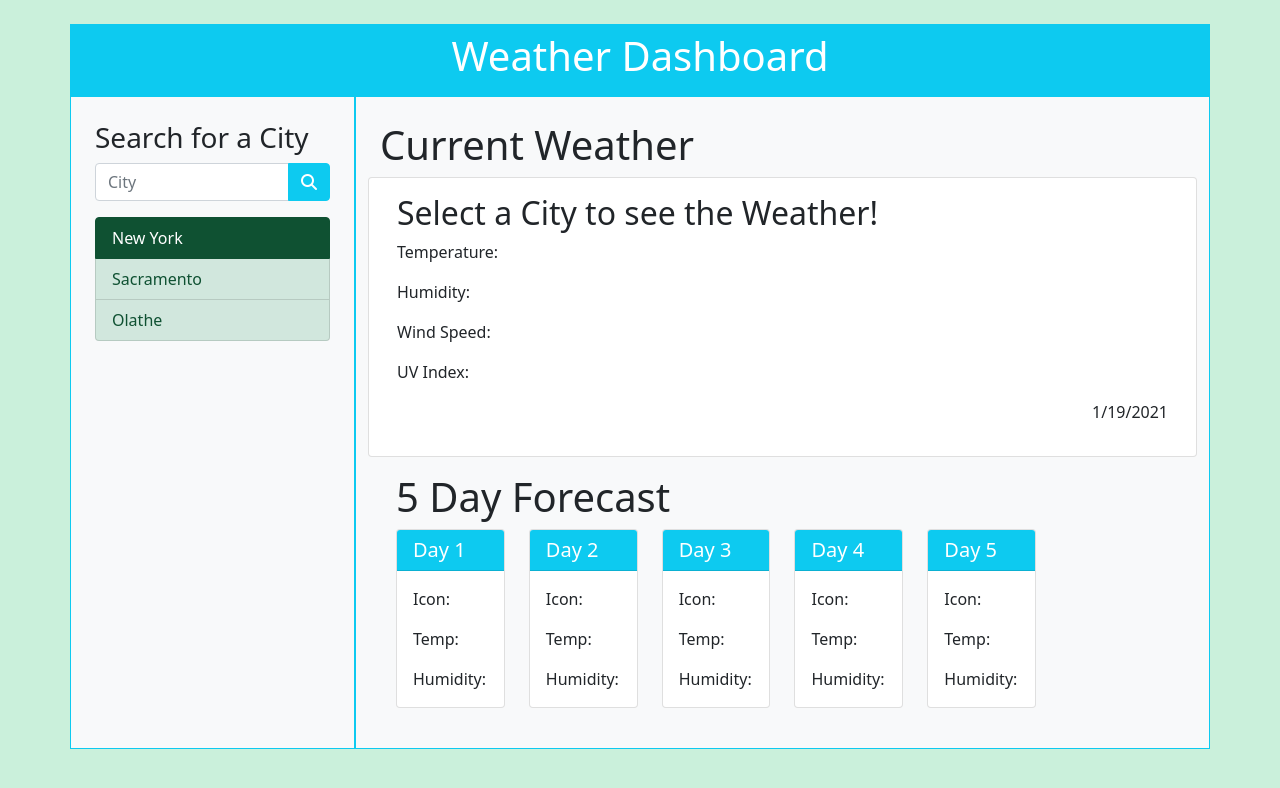
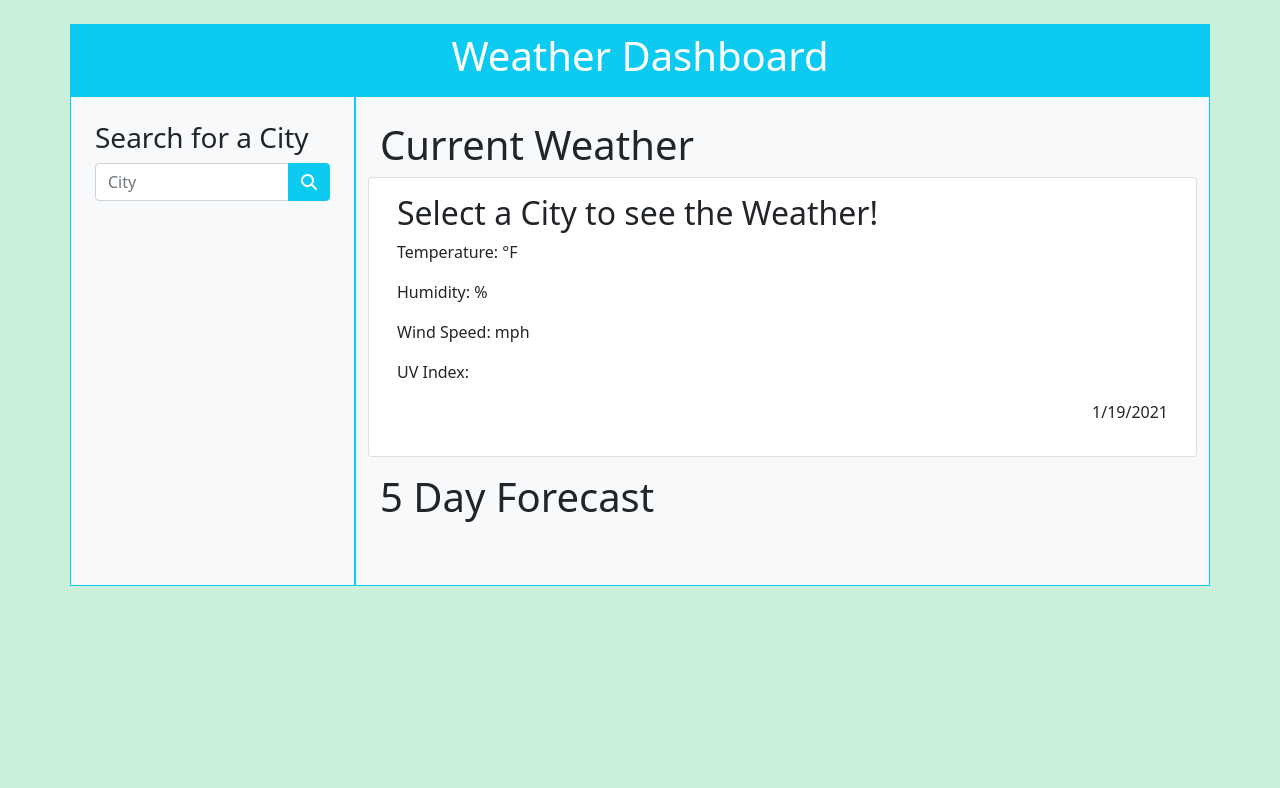
Before and after one commit to bmcleod12/light-as-a-weather, a plain HTML site: page index.html in a window 1280 px wide. Drawn offline with nearby package versions, Linux system fonts and the light colour scheme.

Commit message:
included local storage for the city list; cleaned up html elements

```diff
--- a/index.html
+++ b/index.html
@@ -19,14 +19,6 @@
       <div class="row">
         <div class="col-3 p-4 border border-info bg-light">
           <h3>Search for a City</h3>
-          <!-- <form>
-            <div class="col-auto">
-            <input type="text" class="form-control" id="search-city" placeholder="City">
-            </div>
-            <div class="col-auto">
-              <button type="submit" class="btn btn-info mb-3 fas fa-search" id="search"></button>
-            </div>
-          </form> -->
 
           <div class="input-group mb-3">
             <input type="text" class="form-control" id="search-city" placeholder="City" aria-label="Search City">
@@ -47,72 +39,20 @@
               <div class="card">
                 <div class="card-body" id="current-weather-card">
                   <h2 id="current-city-header">Select a City to see the Weather!</h2>
-                  <p>Temperature: <span id="current-temp"></span></p>
-                  <p>Humidity: <span id="current-humidity"></span></p>
-                  <p>Wind Speed: <span id="current-wind-speed"></span></p>
+                  <p>Temperature: <span id="current-temp"></span>°F</p>
+                  <p>Humidity: <span id="current-humidity"></span>%</p>
+                  <p>Wind Speed: <span id="current-wind-speed"></span>mph</p>
                   <p>UV Index: <span id="uv-index"></span></p>
                   <p style="text-align: right;" id="current-date">1/19/2021</p>
                 </div>
               </div>
           </div>
 
-          <div class="row p-3">
+          <div class="row pt-3">
             <h1>5 Day Forecast</h1>
-            <div class="col-2">
-              <div class="card">
-                <h5 class="card-header bg-info" style="color: white;">Day 1</h5>
-                <div class="card-body">
-                  <p class="card-text">Icon: </p>
-                  <p class="card-text">Temp: </p>
-                  <p class="card-text">Humidity: </p>
-                </div>
-              </div>
-            </div>
+          </div>
 
-            <div class="col-2">
-              <div class="card">
-                <h5 class="card-header bg-info" style="color: white;">Day 2</h5>
-                <div class="card-body">
-                  <p class="card-text">Icon: </p>
-                  <p class="card-text">Temp: </p>
-                  <p class="card-text">Humidity: </p>
-                </div>
-              </div>
-            </div>
-
-            <div class="col-2">
-              <div class="card">
-                <h5 class="card-header bg-info" style="color: white;">Day 3</h5>
-                <div class="card-body">
-                  <p class="card-text">Icon: </p>
-                  <p class="card-text">Temp: </p>
-                  <p class="card-text">Humidity: </p>
-                </div>
-              </div>
-            </div>
-
-            <div class="col-2">
-              <div class="card">
-                <h5 class="card-header bg-info" style="color: white;">Day 4</h5>
-                <div class="card-body">
-                  <p class="card-text">Icon: </p>
-                  <p class="card-text">Temp: </p>
-                  <p class="card-text">Humidity: </p>
-                </div>
-              </div>
-            </div>
-
-            <div class="col-2">
-              <div class="card">
-                <h5 class="card-header bg-info" style="color: white;">Day 5</h5>
-                <div class="card-body">
-                  <p class="card-text">Icon: </p>
-                  <p class="card-text">Temp: </p>
-                  <p class="card-text">Humidity: </p>
-                </div>
-              </div>
-            </div>
-          </div>
+          <div class="row p-3" id="forecast-wrapper"></div>
         </div>
       </div>
     </div>
--- a/script.js
+++ b/script.js
@@ -1,6 +1,8 @@
 var cityList = [];
 
 $(document).ready(function(){
+
+    init();
 
     // Prevents the enter key from submitting the form and allows it to call the API
     $("#search-city").keydown(function (event) {
@@ -12,6 +14,13 @@ $(document).ready(function(){
     // Listens for the click on the search icon and calls the API
     $("#search").on("click", function(event) {
         event.preventDefault();
+        callAPI();
+    });
+
+    // need to figure out how to dynamically grab the city that is clicked to add to search-city.
+    $("#searched-cities").on("click", function(event) {
+        event.preventDefault();
+        $("#search-city").val("Miami");
         callAPI();
     });
 
@@ -31,17 +40,20 @@ $(document).ready(function(){
             var cityName = response.city.name;
 
             // adds cityName to the cityList array
-            cityList.push(cityName);
+            cityList.unshift(cityName);
 
             // clears search input
             $("#search-city").val("");
 
+            storeCityList();
             renderCityList();
 
             $.ajax({
                 url: "https://api.openweathermap.org/data/2.5/onecall?lat=" + latitude + "&lon=" + longitude + "&exclude=minutely,hourly,alerts&units=imperial&appid=c8dda36408a8eec1bd2b3381270f38a9",
                 method: "GET"
                 }).then(function(response) {
+                    console.log(response);
+                    $("#forecast-wrapper").empty();
 
                     // references HTML IDs to display API data on screen
                     $("#current-city-header").text(cityName+ ", " + response.current.weather[0].main).append($("<img>").attr("src", "https://openweathermap.org/img/wn/" + response.current.weather[0].icon + "@2x.png").attr("width","60px").attr("height", "60px"));
@@ -72,10 +84,41 @@ $(document).ready(function(){
                     if(currentUVIndex > 11) {
                         $("#uv-index").addClass("badge").css("background-color", "purple").text(currentUVIndex);
                     }
+
+                    // 5 day forecast element creation
+
+                    for(var i = 1; i < 6; i++) {
+
+
+                        var futureWeather = $("<p>").text(response.daily[i].weather[0].main).append($("<img>").attr("src", "https://openweathermap.org/img/wn/" + response.daily[i].weather[0].icon + "@2x.png").attr("width","35px").attr("height", "35px"));
+                        var futureTemp = $("<p>").text("Temp: " + response.daily[i].temp.day + "°F");
+                        var futureHumidity = $("<p>").text("Humidity: " + response.daily[i].humidity + "%");
+
+                        $("#forecast-wrapper").append($("<div>").addClass("col-auto").
+                            append($("<div>").addClass("card mb-4").
+                            append($("<h5>").addClass("card-header bg-info").css("color", "white").text("Day " + i)).
+                            append($("<div>").addClass("card-body").append(futureWeather, futureTemp, futureHumidity))));
+                    }
+
                 });
         });
     };
 
+    function init() {
+        var storedCityList = JSON.parse(localStorage.getItem("cityList"));
+        console.log("init: " + storedCityList);
+
+        if (storedCityList !== null) {
+            cityList = storedCityList;
+        }
+
+        renderCityList();
+    }
+
+    function storeCityList() {
+        localStorage.setItem("cityList", JSON.stringify(cityList));
+        console.log("local storage: " + cityList);
+    }
 
     function renderCityList() {
 
@@ -86,7 +129,9 @@ $(document).ready(function(){
 
             var city = cityList[i];
 
-            var searchedCity = $("<li>").text(city);
+            var searchedCity = $("<a>").attr("href", "#").attr("id", i + "-storedCity").addClass("list-group-item list-group-item-action list-group-item-success").text(city);
+
+            $("#0-storedCity").addClass("active");
 
             $("#searched-cities").append(searchedCity);
 
@@ -115,3 +160,7 @@ $(document).ready(function(){
             // console.log("Wind Speed: " + response.current.wind_speed);
             // console.log("Current Description: " + response.current.weather[0].main);
             // console.log("Icon ID: " + response.current.weather[0].icon);
+            // console.log(response.daily[1].temp.day);
+            // console.log(response.daily[1].humidity);
+            // console.log(response.daily[1].weather[0].main);
+            // console.log(response.daily[1].weather[0].icon);
```
